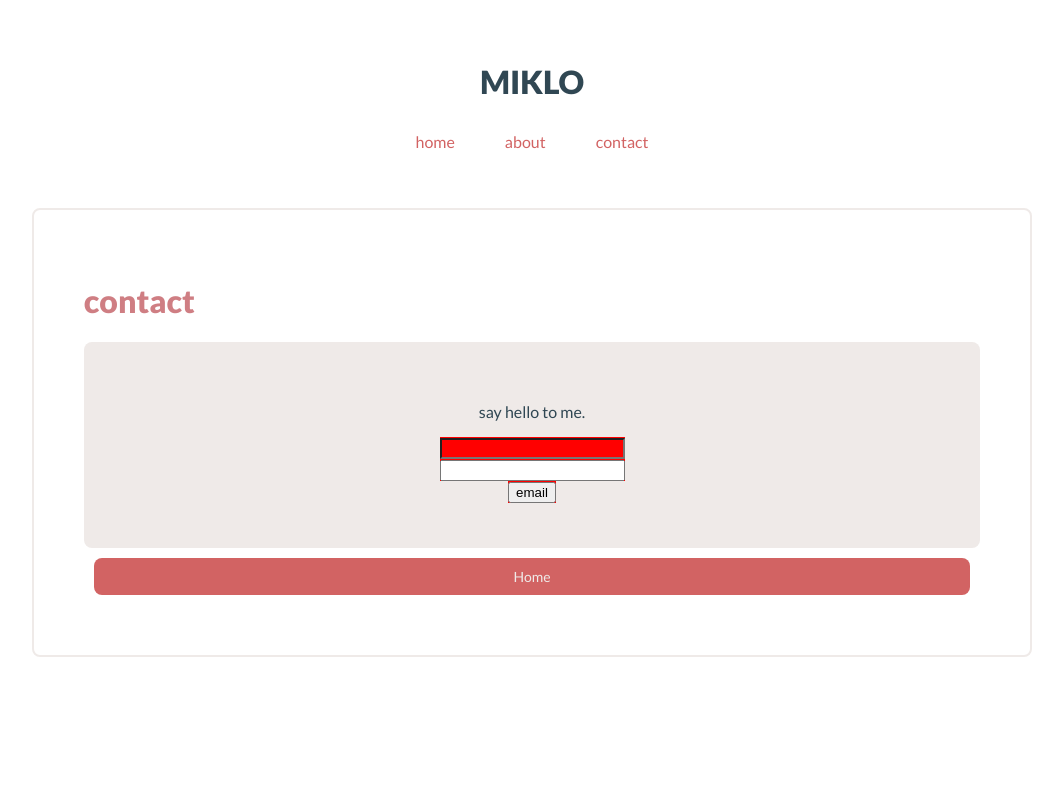
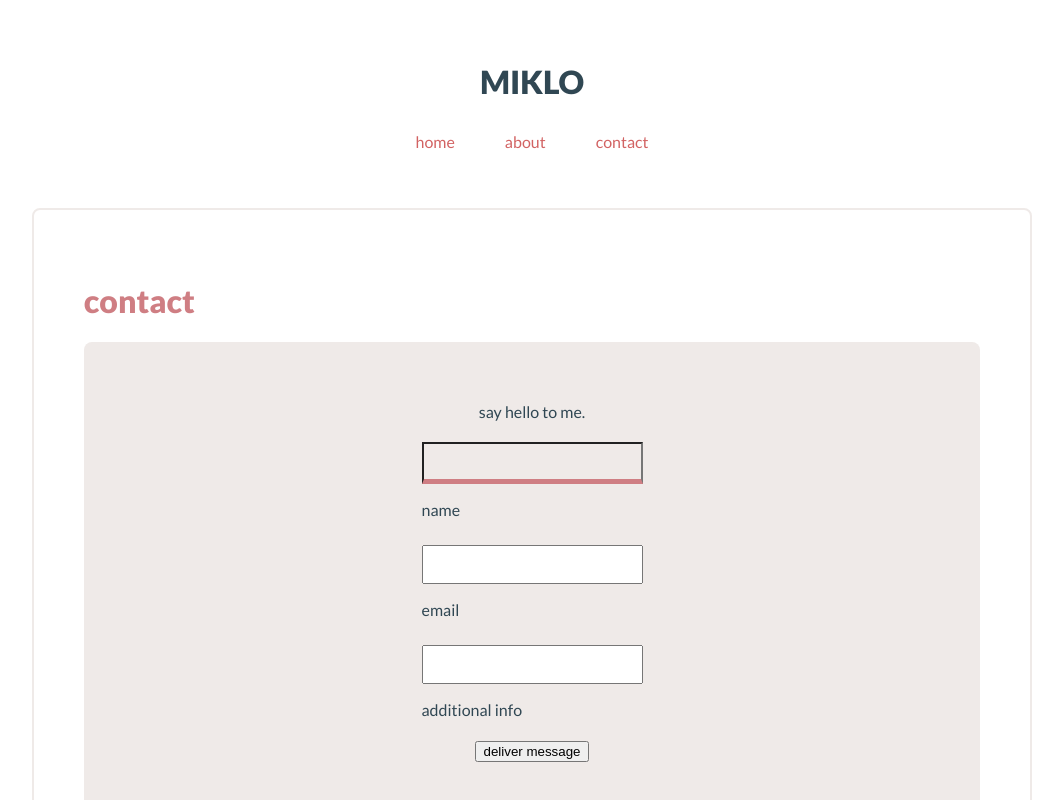
Before and after one commit to miklo88/React-Nav-Sass, a React (Create React App) app in the folder react-nav/: page /contact in a window 1280 px wide. Shown: the top 800 px of the page, without its empty margins (108-1171 px from the left). Built offline with nearby package versions, Linux system fonts and the light colour scheme.

Commit message:
cleaning up styling on the form page. making it as functional as possible. then can clone into signup for blog page :)

```diff
--- a/react-nav/src/components/contact.js
+++ b/react-nav/src/components/contact.js
@@ -11,13 +11,29 @@ const Contact = () => {
           <p className=''>say hello to me.</p>
           <form className='contact-form'>
             <label className='label-1'>
-              <input className='input-1' type='text' name='first' />
+              <input className='input-1' type='text' name='first-name' />
+              <p className='first-name'>name</p>
             </label>
-            <label className='label-1'>
-              <input className='input-2' type='text' name='last' />
+            <label className='label-2'>
+              <input
+                className='input-2'
+                type='text'
+                name='email'
+                // value='email'
+              />
+              <p className='email'>email</p>
             </label>
-            <label className='label-1'>
-              <input className='input-3' type='submit' value='email' />
+            <label className='label-3'>
+              <input className='input-3' type='text' name='text' />
+              <p className='last-name'>additional info</p>
+            </label>
+            <label className='label-4'>
+              <input
+                className='input-4'
+                type='submit'
+                value='deliver message'
+              />
+              <p className=''></p>
             </label>
           </form>
           {/* contact-form */}
--- a/react-nav/src/components/contact.scss
+++ b/react-nav/src/components/contact.scss
@@ -35,20 +35,25 @@
 }
 
 .label-1 {
-  background-color: red;
+  padding: 5px;
 }
 .input-1 {
-  background-color: red;
+  padding: 20px 20px 0px 20px;
+  // -webkit-appearance: none;
+  // box-shadow: none !important;
+  background-color: $off-white;
+  border-bottom: 5px solid $tri-coral;
+  // padding-bottom: 0px;
 }
-// .label-2 {
-
-// }
-// .input-2 {
-
-// }
-// .label-3 {
-
-// }
-// .input-3 {
-
-// }
+.label-2 {
+  padding: 5px;
+}
+.input-2 {
+  padding: 20px 20px 0px 20px;
+}
+.label-3 {
+  padding: 5px;
+}
+.input-3 {
+  padding: 20px 20px 0px 20px;
+}
```
